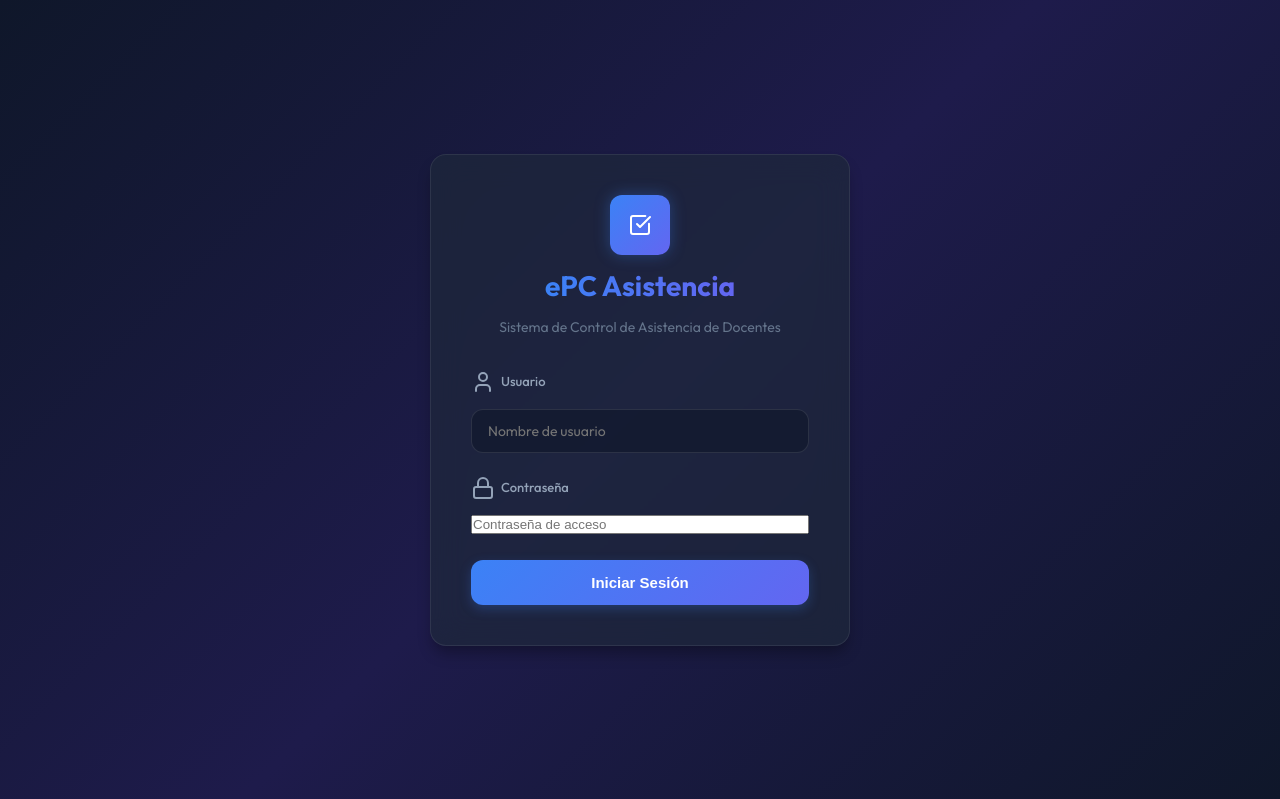
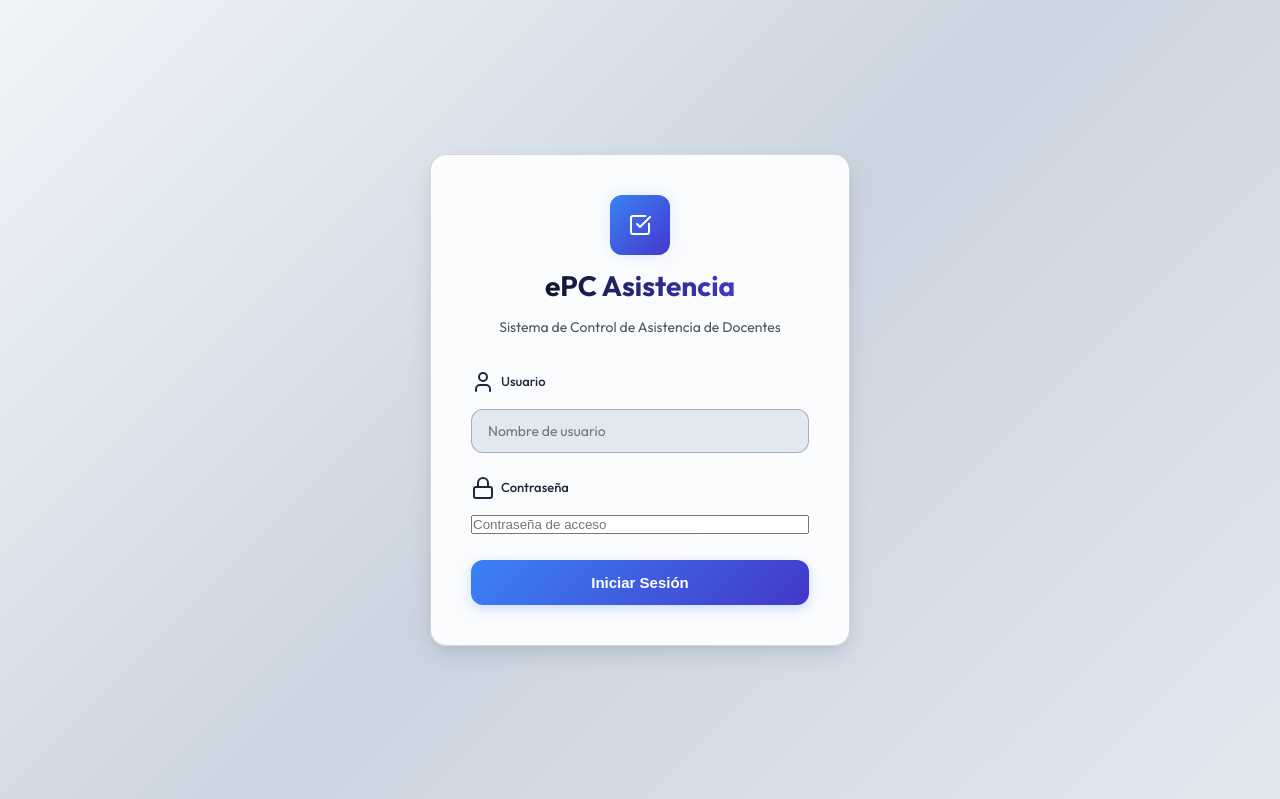
Before and after one commit to jorgevg1971-crypto/Asistencia, a website: page public/index.html in a window 1280 px wide. Shown: the top 799 px of the page. Drawn offline with nearby package versions, Linux system fonts and the light colour scheme.

Commit message:
Establecer Tema Claro por defecto en todos los accesos a la aplicacion y dashboards de forma consistente

```diff
--- a/public/app.js
+++ b/public/app.js
@@ -231,13 +231,14 @@ function verificarSesion() {
 
 async function initApp() {
   // 0. Cargar preferencia de tema (Claro/Oscuro)
-  const savedTheme = localStorage.getItem('theme') || 'dark';
-  if (savedTheme === 'light') {
+  const savedTheme = localStorage.getItem('theme');
+  if (savedTheme === 'dark') {
+    document.body.classList.remove('light-theme');
+    themeToggleIcon.setAttribute('data-lucide', 'sun');
+  } else {
+    // Por defecto (primera visita) o explícitamente claro
     document.body.classList.add('light-theme');
     themeToggleIcon.setAttribute('data-lucide', 'moon');
-  } else {
-    document.body.classList.remove('light-theme');
-    themeToggleIcon.setAttribute('data-lucide', 'sun');
   }
 
   // 1. Establecer fecha de hoy
--- a/public/index.html
+++ b/public/index.html
@@ -14,7 +14,7 @@
   <!-- Hoja de Estilos -->
   <link rel="stylesheet" href="styles.css">
 </head>
-<body>
+<body class="light-theme">
   <div class="app-container">
     <!-- Header -->
     <header class="app-header">
```
